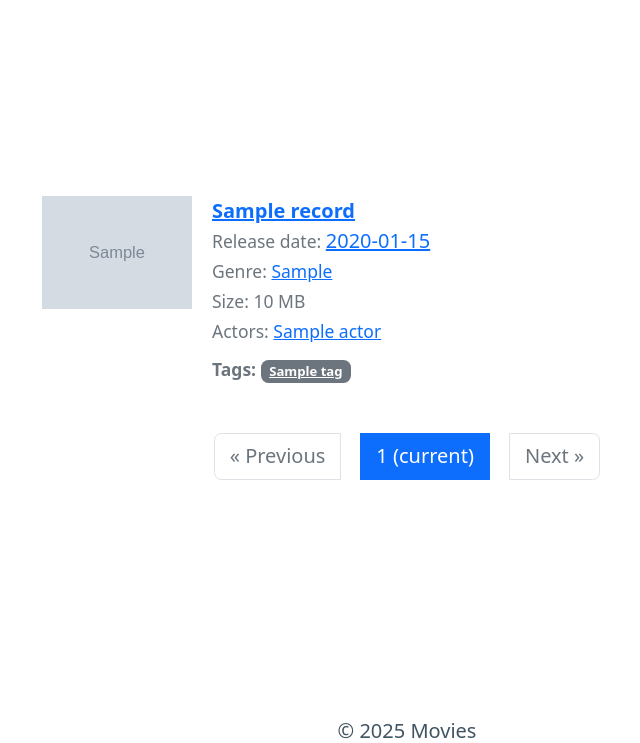
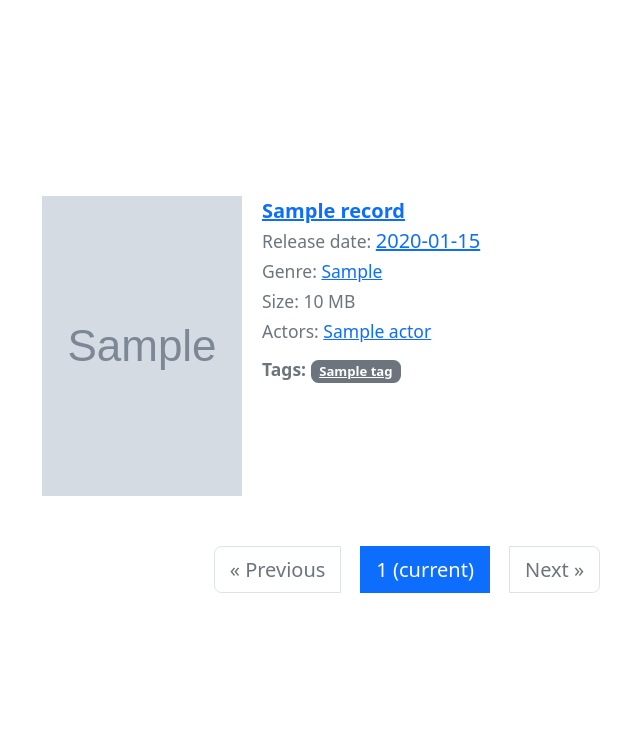
Before and after one commit to Noma9d/Movies, a Django app: page /search/ in a window 1280 px wide. Shown: the part 216-959 px from the top of the page, without its empty margins (233-873 px from the left). Run offline with Django 5.2, Linux system fonts and the light colour scheme; tables that the repository leaves empty hold one stand-in row (values such as "Sample post"); grey boxes marked "Sample" are stand-in pictures; parts of the project's set-up code (start-up, migrations or seed data) failed here and were passed over.

Commit message:
modified:   movies/moviesapp/templates/moviesapp/base.html 	modified:   movies/moviesapp/templates/moviesapp/movies_filter.html 	modified:   movies/moviesapp/templates/moviesapp/search_results.html

```diff
--- a/movies/moviesapp/templates/moviesapp/movies_filter.html
+++ b/movies/moviesapp/templates/moviesapp/movies_filter.html
@@ -35,7 +35,7 @@
                     <li class="mb-4">
                         <div class="d-flex align-items-start">
                             {% if movie.picture %}
-                                <img src="{{ movie.picture.image_path.url }}" class="me-3" style="max-width: 150px;" alt="{{ movie.title }}">
+                                <img src="{{ movie.picture.image_path.url }}" class="me-3" style="width: 200px; height: 300px; object-fit: cover;" alt="{{ movie.title }}">
                             {% endif %}
                             <div>
                                 <a href="{% url "moviesapp:movie_detail" movie.id %}"><strong>{{ movie.title }}</strong></a>
--- a/movies/moviesapp/templates/moviesapp/search_results.html
+++ b/movies/moviesapp/templates/moviesapp/search_results.html
@@ -19,7 +19,7 @@ ul.list-unstyled, ul.list-unstyled li {
                     <li class="mb-4">
                         <div class="d-flex align-items-start">
                             {% if movie.picture %}
-                                <img src="{{ movie.picture.image_path.url }}" class="me-3" style="max-width: 150px;" alt="{{ movie.title }}">
+                                <img src="{{ movie.picture.image_path.url }}" class="me-3" style="width: 200px; height: 300px; object-fit: cover;" alt="{{ movie.title }}">
                             {% endif %}
                             <div>
                                 <a href="{% url "moviesapp:movie_detail" movie.id %}"><strong>{{ movie.title }}</strong></a>
```
Also changed, not shown: movies/moviesapp/templates/moviesapp/base.html (line endings or trailing spaces).
